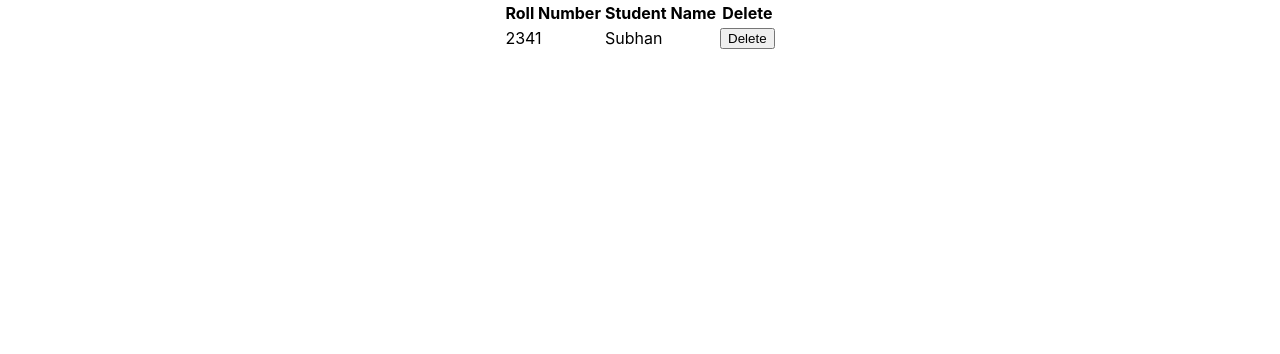
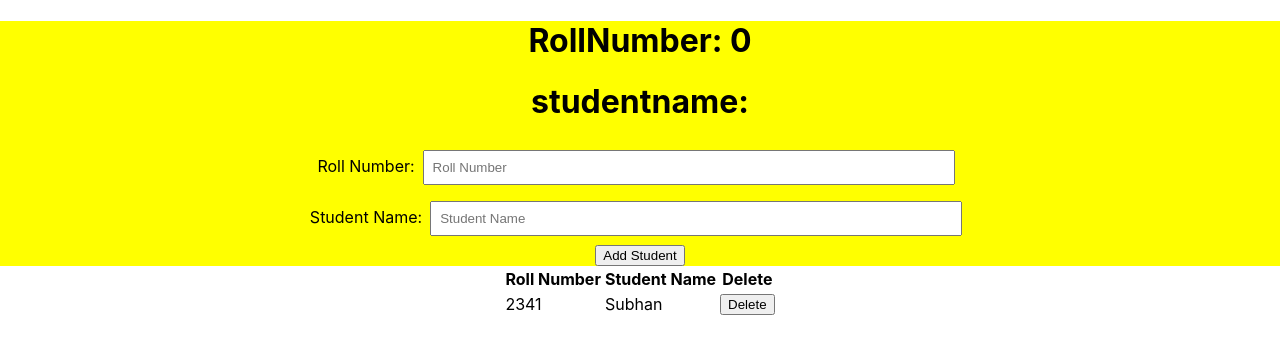
Before and after one commit to theirfanirfi/webprogramming_section_b, a React (Create React App) app in the folder webcyb/: page / in a window 1280 px wide. Shown: the top 354 px of the page. Built offline with nearby package versions, Linux system fonts and the light colour scheme.

Commit message:
form handling, props from child to parent

```diff
--- /dev/null
+++ b/webcyb/src/components/AddStudentFormComponent.js
@@ -0,0 +1,71 @@
+import { useState } from "react";
+
+function AddStudentFormComponent(props){
+    // const [rollnumber, setRollNumber] = useState(0)
+    // const [studentname, setStudentName] = useState('')
+    const [student, setStudent] = useState({
+        rollnumber: 0,
+        studentname: ''
+    })
+
+    const addValueToState = (value, field_name) => {
+        console.log('before state update ',student)
+        setStudent({
+            ...student,
+            [field_name]: value,
+        })
+
+        console.log('after state update ',student)
+
+        // if(field_name == "rollnumber"){
+        //     setStudent({
+        //         ...student,
+        //         rollnumber: value
+        //     })
+        // }else {
+        //     setStudent({
+        //         ...student,
+        //         studentname: value
+        //     })
+        // }
+    }
+    return(
+        <center style={styles.center}>
+            <h1>RollNumber: {student.rollnumber}</h1>
+            <h1>studentname: {student.studentname}</h1>
+            <div>
+                <label>Roll Number:</label>
+                <input style={styles.inputFields} type="text" placeholder="Roll Number"
+                onChange={(event) => addValueToState(event.target.value,"rollnumber")}
+                />
+            </div>
+
+            <div>
+                <label>Student Name:</label>
+                <input style={styles.inputFields} type="text" placeholder="Student Name"
+                                onChange={(event) => addValueToState(event.target.value,"studentname")}
+                />
+            </div>
+
+            <div>
+                <button onClick={
+                  () => props.addStudentToState(student)
+                }>Add Student</button>
+            </div>
+        </center>
+    )
+}
+
+const styles = {
+    "center": {
+                backgroundColor: "yellow",
+                marginTop: 20,
+            },
+    "inputFields": {
+        padding: 8,
+        width: "40%",
+        margin:8,
+    }
+}
+
+export default AddStudentFormComponent;
--- a/webcyb/src/pages/StudentsPage.js
+++ b/webcyb/src/pages/StudentsPage.js
@@ -1,12 +1,16 @@
 import {useEffect, useState} from 'react'
+import AddStudentFormComponent from '../components/AddStudentFormComponent'
 function StudentsPage(){
     const [students, setStudents] = useState([])
 
+    const addStudentToState = (student_obj) => {
+        setStudents([...students, student_obj])
+    }
     useEffect(()=>{
         setTimeout(()=>{
             let student = {
-                roll_number: 2341,
-                student_name: "Subhan"
+                rollnumber: 2341,
+                studentname: "Subhan"
             }
             setStudents([...students,student])
         },5000)
@@ -14,6 +18,8 @@ function StudentsPage(){
 
     return (
         <center>
+
+            <AddStudentFormComponent addStudentToState={addStudentToState} />
         <table>
             <thead>
                 <th>Roll Number</th>
@@ -25,8 +31,8 @@ function StudentsPage(){
                 {students.map((std, index)=>{
                     return (
                 <tr>
-                    <td>{std.roll_number}</td>
-                    <td>{std.student_name}</td>
+                    <td>{std.rollnumber}</td>
+                    <td>{std.studentname}</td>
                     <td>
                         <button>Delete</button>
                     </td>
```
